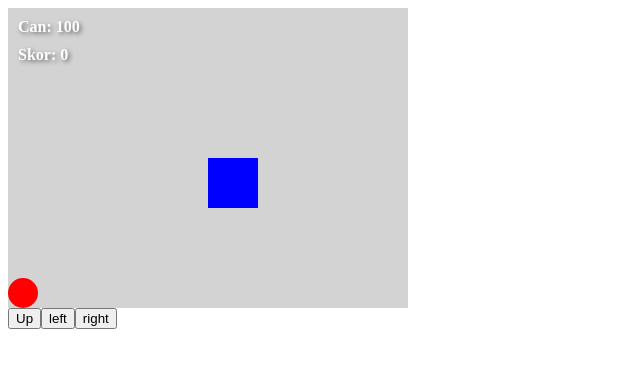
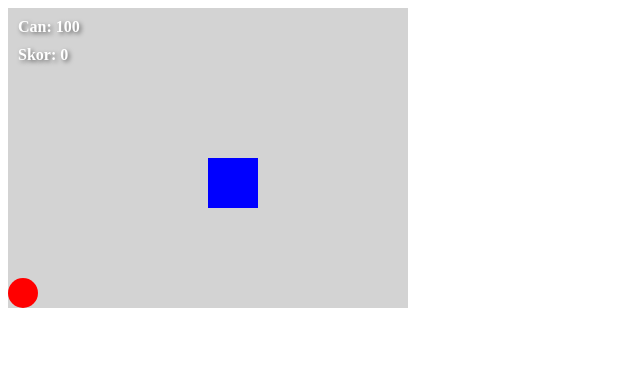
Before and after one commit to AcheronCleuts/FirstGame, a plain HTML site: page index.html in a window 1280 px wide. Shown: the whole page, without its empty margins (0-640 px from the left). Drawn offline with Linux system fonts and the light colour scheme.

Commit message:
Update index.html

```diff
--- a/index.html
+++ b/index.html
@@ -15,11 +15,6 @@
             <div class="score">Skor: <span id="score">0</span></div>
         </div>
     </div>
-    <div>
-       <button id="up">Up
-       <button id="left">left
-       <button id="right">right
-    </div>
 </body>
 <script src="./script/main.js"></script>
 </html>
```
